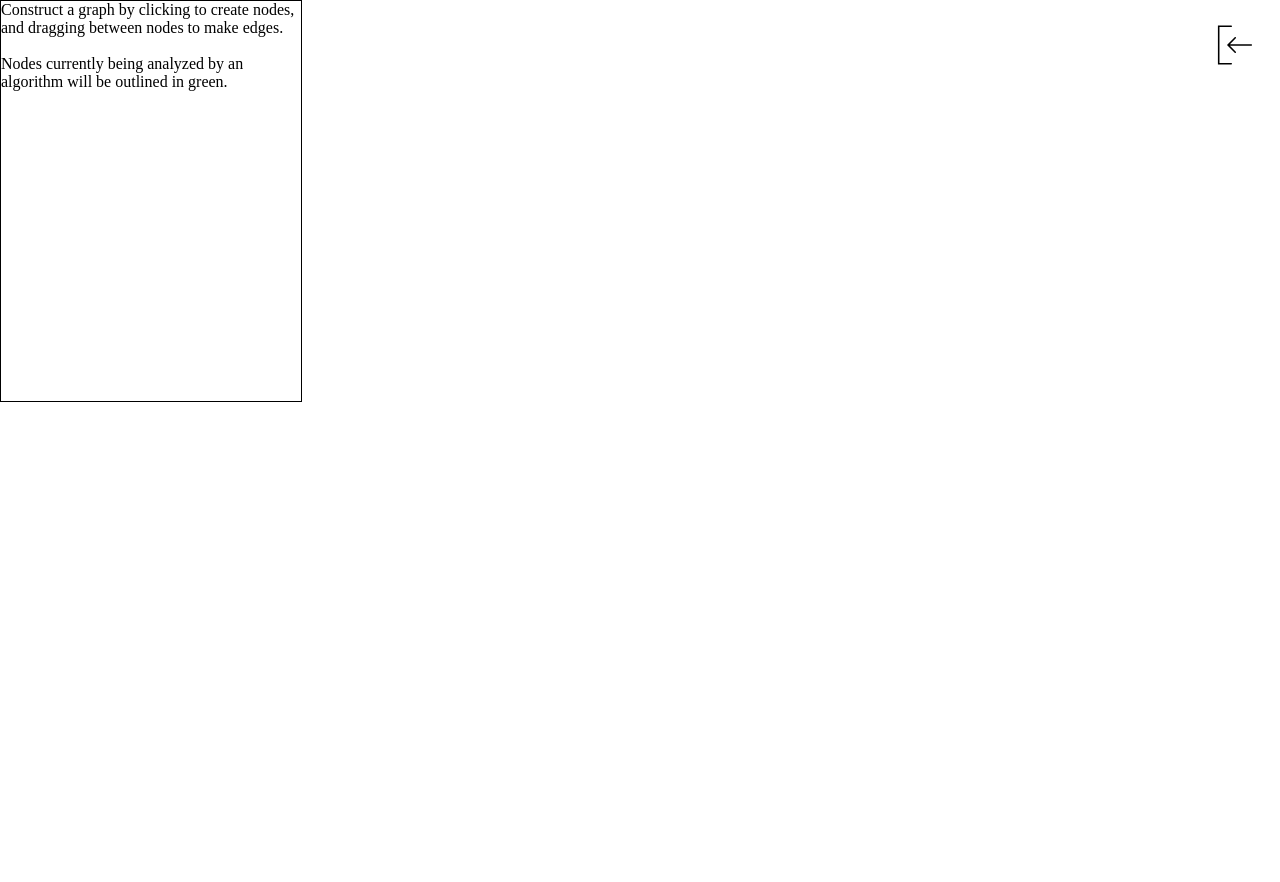
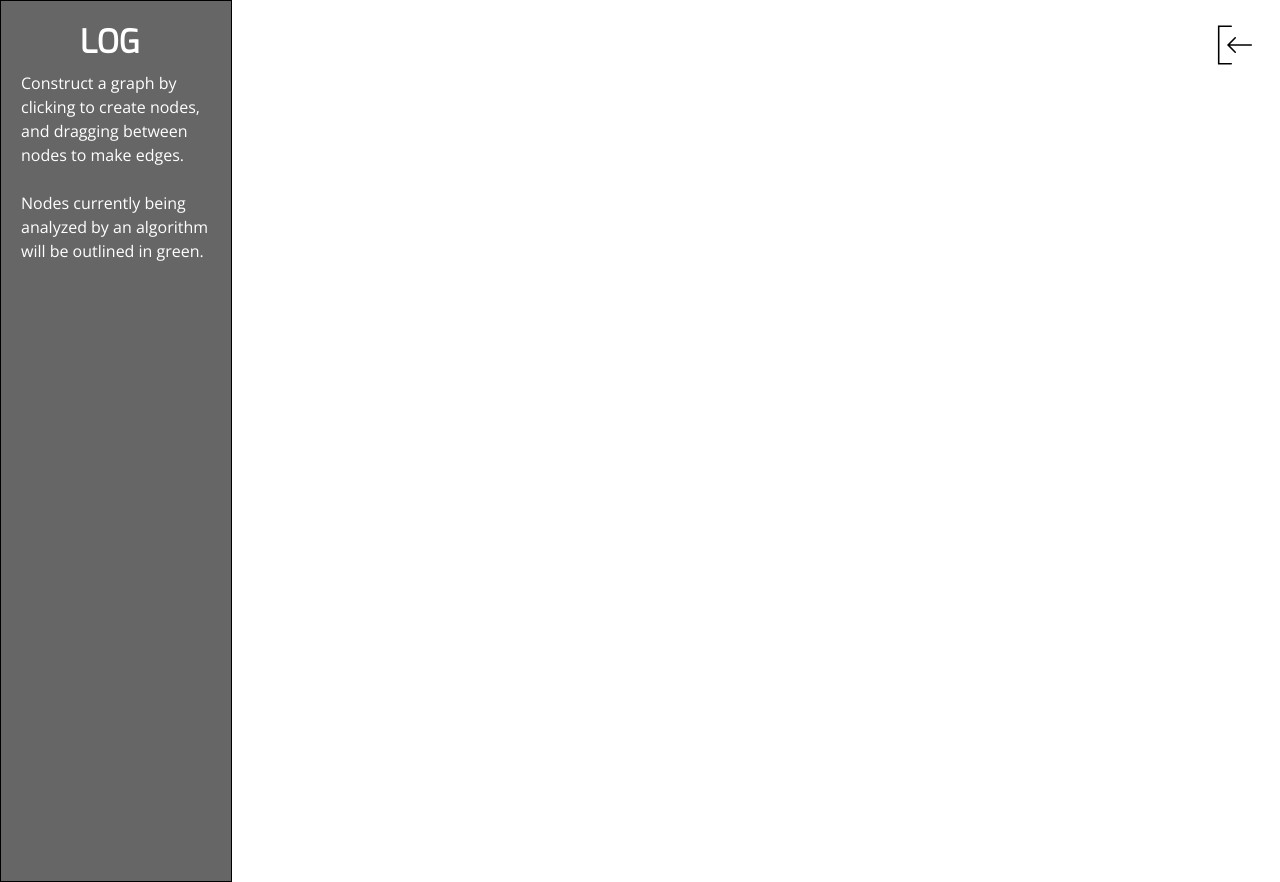
Before and after one commit to j-wing/graphr, a website: page index.html in a window 1280 px wide. Shown: the top 882 px of the page. Before the commit the page ends 800 px from the top, so only its background shows below. Drawn offline with nearby package versions, Linux system fonts and the light colour scheme; files whose address does not match are found by name.

Commit message:
prettified log

```diff
--- a/css/sidebar.css
+++ b/css/sidebar.css
@@ -139,11 +139,34 @@ body, p, div, ul, li, ol {
 
 
 #infobox {
-	background-color: white;
+	background-color: rgba(0,0,0, 0.6);
 	border: 1px solid black;
-	width: 300px;
-	height: 400px;
+	color: white;
+	font-family: "Open Sans", Helvetica, Arial, sans-serif;
+	font-weight:300;
+	padding: 10px;
+	padding-top:70px;
+	padding-left:20px;
+
+	line-height: 1.5em;
+
+	/*font-size:20px;*/
+	/*border-radius:10px;*/
+
+	width: 200px;
+	height: 100%;
 	position: absolute;
-	left:0;
+	left:0px;
 	top:0;
+
+	overflow: scroll;
+	/*text-align: center;*/
 }
+
+#infobox-title {
+	position: absolute;
+	font-family: "Exo", Helvetica, Arial, sans-serif;
+	color: white;
+	z-index: 100000;
+	left: 80px;
+}
--- a/index.html
+++ b/index.html
@@ -27,6 +27,7 @@
 <body>
 	<canvas id="canvas"></canvas>
 	<div id="infobox-wrapper">
+		<h1 id="infobox-title">LOG</h1>
 		<div id="infobox">
 			Construct a graph by clicking to create nodes, and dragging between nodes to make edges.
 			<br /><br />
```
